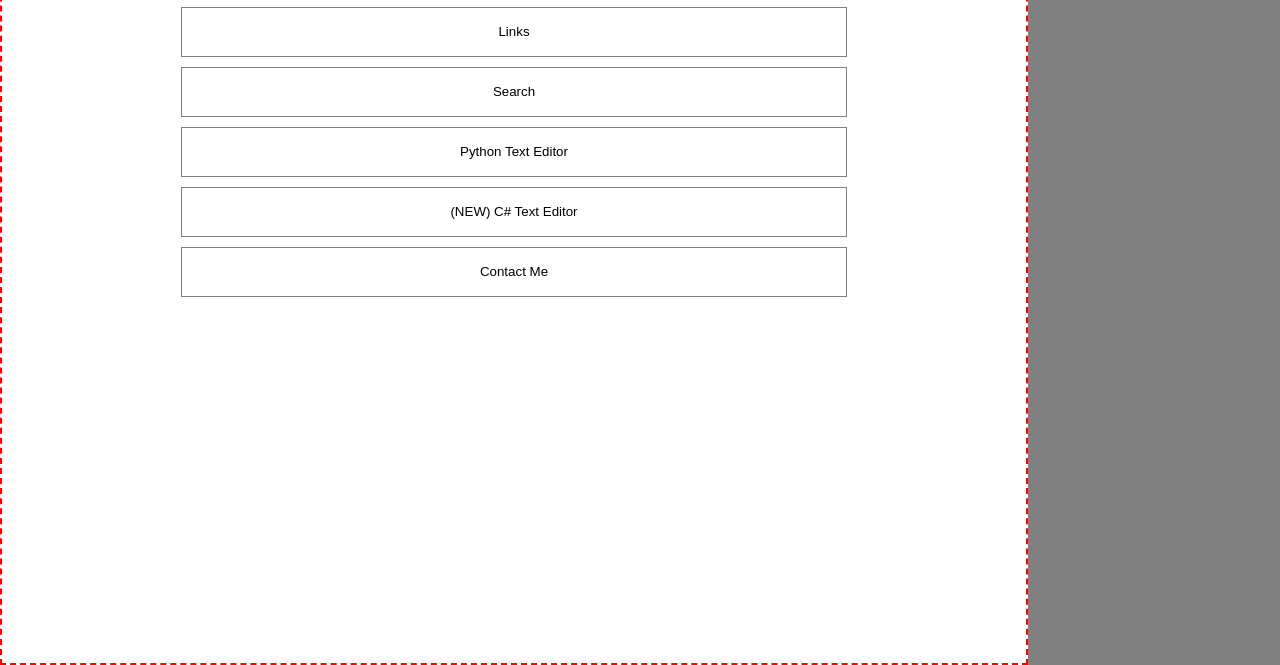
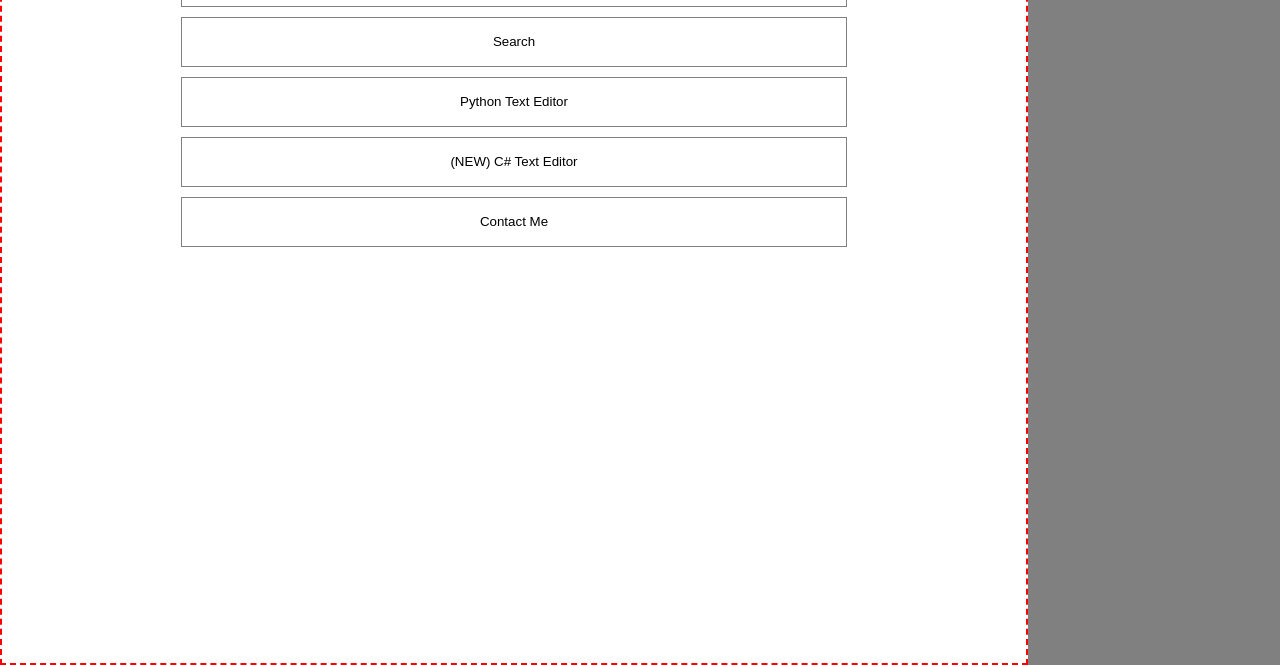
Before and after one commit to juicermv/websock-chat-client, a plain HTML site: page index.html in a window 1280 px wide. Shown: the part 135-800 px from the top of the page. Drawn offline with Linux system fonts and the light colour scheme.

Commit message:
Update style.css

```diff
--- a/style.css
+++ b/style.css
@@ -50,7 +50,7 @@ body {
   	margin: 10px auto;
     padding: 10px 0px;
     position: fixed;
-    top: 50px;
+    top: 0;
     left: 0;
     right: 0;
     bottom: 0;
```
